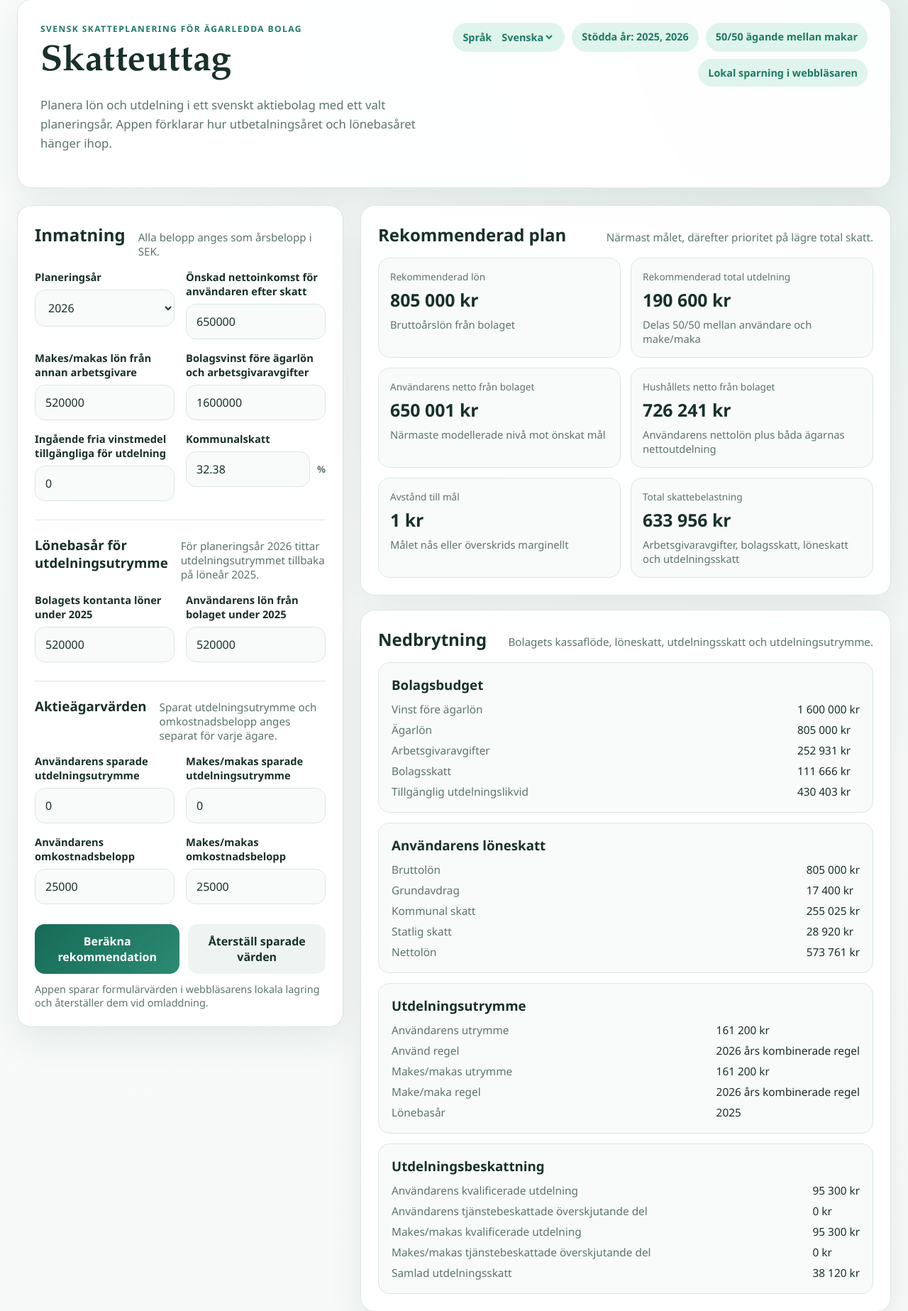
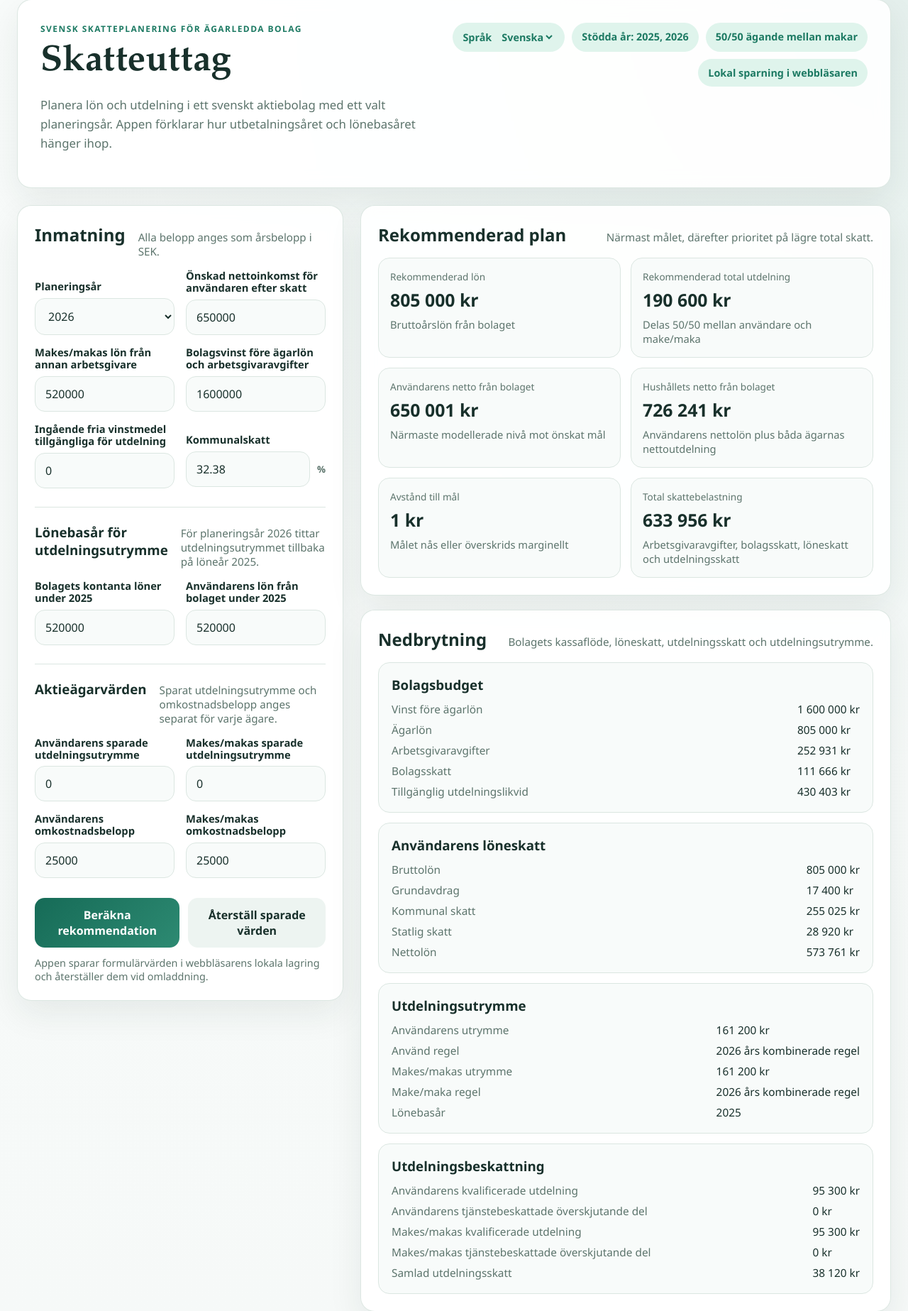
Before and after one commit to danielfaldt/skatteuttag, a FastAPI app: page / in a window 1280 px wide. Shown: the part 33-1880 px from the top of the page at 71% size. Run offline with FastAPI, Linux system fonts and the light colour scheme.

Commit message:
fix: align form fields with wrapped labels

```diff
--- a/app/static/styles.css
+++ b/app/static/styles.css
@@ -146,6 +146,10 @@ body {
 .field span {
   font-size: 0.92rem;
   font-weight: 600;
+  line-height: 1.15;
+  min-height: 2.15em;
+  display: flex;
+  align-items: flex-end;
 }
 
 input,
```
